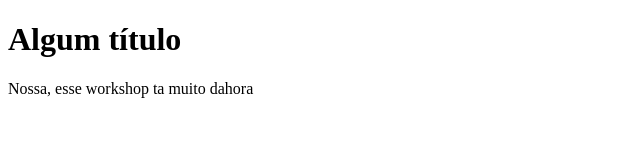
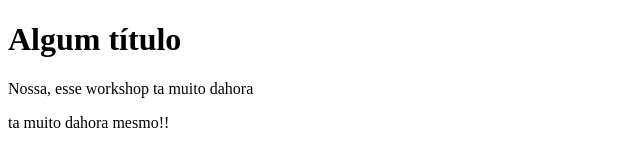
Before and after one commit to hugomeirellest2c/git-workshop, a plain HTML site: page index.html in a window 1280 px wide. Shown: the whole page, without its empty margins (0-640 px from the left). Drawn offline with Linux system fonts and the light colour scheme.

Commit message:
Adiciona 2 tag p

```diff
--- a/index.html
+++ b/index.html
@@ -8,5 +8,6 @@
 <body>
   <h1>Algum título</h1>
   <p>Nossa, esse workshop ta muito dahora</p>
+  <p>ta muito dahora mesmo!!</p>
 </body>
 </html>
```
